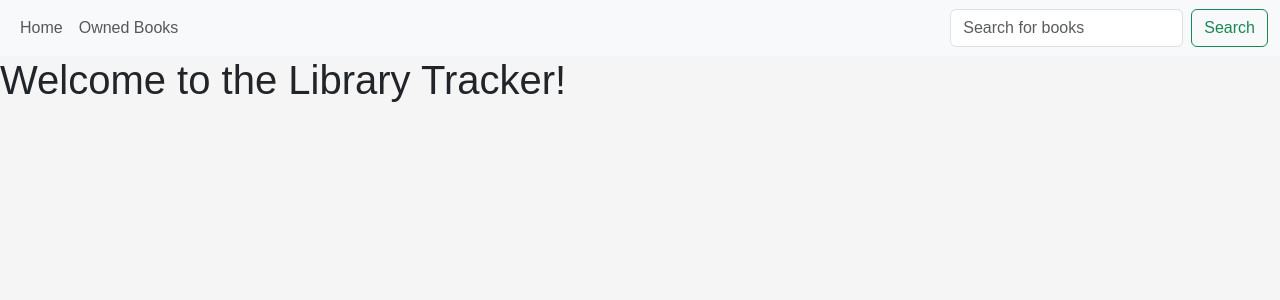
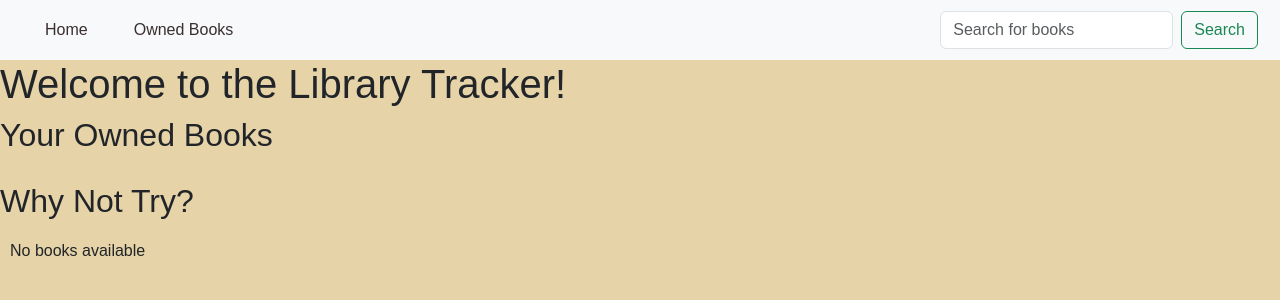
Before and after one commit to kirstyten10/frontend, a React (Create React App) app: page / in a window 1280 px wide. Shown: the top 300 px of the page. Built offline with nearby package versions, Linux system fonts and the light colour scheme.

Commit message:
Added styling and content to the HomePage

```diff
--- a/src/App.css
+++ b/src/App.css
@@ -22,7 +22,7 @@ body {
   font-family: Arial, sans-serif;
   margin: 0;
   padding: 0;
-  background: #f5f5f5;
+  background: #e6d3a7;
 }
 
 .container {
@@ -78,9 +78,8 @@ body {
 }
 
 .book-image {
-  width: 100%;
-  max-width: 200px;
-  height: auto;
+  width: 250px;
+  height: 350px;
   cursor: pointer;
   border-radius: 8px;
   transition: transform 0.2s ease-in-out;
@@ -98,15 +97,45 @@ body {
   text-align: center;
 }
 
-@media (max-width: 1200px) {
+@media (max-width: 1700px) {
   .book-container {
     grid-template-columns: repeat(4, 1fr);
   }
+
+  .book-image {
+    width: 300px;
+    height: 400px;
+    cursor: pointer;
+    border-radius: 8px;
+    transition: transform 0.2s ease-in-out;
+  }
 }
 
-@media (max-width: 768px) {
+@media (max-width: 1400px) {
+  .book-container {
+    grid-template-columns: repeat(4, 1fr);
+  }
+
+  .book-image {
+    width: 250px;
+    height: 350px;
+    cursor: pointer;
+    border-radius: 8px;
+    transition: transform 0.2s ease-in-out;
+  }
+}
+
+@media (max-width: 1100px) {
   .book-container {
     grid-template-columns: repeat(2, 1fr);
+  }
+
+  .book-image {
+    width: 250px;
+    height: 350px;
+    cursor: pointer;
+    border-radius: 8px;
+    transition: transform 0.2s ease-in-out;
   }
 }
 
@@ -114,4 +143,61 @@ body {
   .book-container {
     grid-template-columns: 1fr;
   }
+
+  .book-image {
+    width: 250px;
+    height: 350px;
+    cursor: pointer;
+    border-radius: 8px;
+    transition: transform 0.2s ease-in-out;
+  }
 }
+
+.book-scroll-container {
+  display: flex;
+  overflow-x: auto;
+  padding: 10px;
+  gap: 10px;
+}
+
+.book-item {
+  min-width: 150px;
+  text-align: center;
+}
+
+.book-title {
+  margin-top: 8px;
+  font-weight: bold;
+}
+
+button {
+  padding: 10px;
+  background-color: #3a7563;
+  color: white;
+  border: none;
+  cursor: pointer;
+  border-radius: 5px;
+}
+
+button:hover {
+  background-color: #59a985;
+}
+
+.navbar {
+  background-color: #3a7563;
+  color: #392f2f;
+  padding: 10px;
+  display: flex;
+  justify-content: space-between;
+  align-items: center;
+}
+
+.navbar a {
+  color: #392f2f;
+  text-decoration: none;
+  margin: 0 15px;
+}
+
+.navbar a:hover {
+  text-decoration: underline;
+}
--- a/src/HomePage.js
+++ b/src/HomePage.js
@@ -1,12 +1,97 @@
-import React from 'react';
+import React, { useState, useEffect } from 'react';
 import Navbar from './Navbar';
+import { useNavigate } from 'react-router-dom';
 
 const HomePage = () => {
+    const [ownedBooks, setOwnedBooks] = useState([]);
+    const [visibleBooksCount] = useState(20);
+    const [randomBooks, setRandomBooks] = useState([]);
+    const navigate = useNavigate();
+
+    useEffect(() => {
+        const storedBooks = JSON.parse(localStorage.getItem('ownedBooks')) || [];
+        setOwnedBooks(storedBooks);
+
+        if (storedBooks.length > 0) {
+            setRandomBooks(getRandomBooks(storedBooks, 20));
+        }
+    }, []);
+
+    const handleBookClick = (bookId) => {
+        navigate(`/book-details/${bookId}`);
+    };
+
+    const getRandomBooks = (books, count) => {
+        const shuffledBooks = [...books];
+        for (let i = shuffledBooks.length - 1; i > 0; i--) {
+            const j = Math.floor(Math.random() * (i + 1));
+            [shuffledBooks[i], shuffledBooks[j]] = [shuffledBooks[j], shuffledBooks[i]];
+        }
+        return shuffledBooks.slice(0, count);
+    };
+
+    const handleViewMore = () => {
+        navigate('/owned-books');
+    };
+
+    const handleViewMoreBooks = () => {
+        navigate('/search');
+    };
+
     return (
         <div>
             <Navbar />
             <div className="home-content">
                 <h1>Welcome to the Library Tracker!</h1>
+                <h2>Your Owned Books</h2>
+
+                <div className="book-scroll-container"
+                    style={{ overflowX: 'auto', display: 'flex' }}>
+                    {ownedBooks.slice(0, visibleBooksCount).map((book) => (
+                        <div key={book.book_id} className="book-item" style={{ minWidth: '200px', marginRight: '10px' }}>
+                            <img
+                                src={book.imageUrl}
+                                alt={book.title}
+                                style={{ width: '100%' }}
+                                onClick={() => handleBookClick(book.book_id)} />
+                        </div>
+
+                    ))}
+                    {ownedBooks.length > visibleBooksCount && (
+                        <button onClick={handleViewMore} style={{ marginTop: '10px' }}>
+                            View More
+                        </button>
+                    )}
+                </div>
+
+
+
+                <div className="try-section">
+                    <h2>Why Not Try?</h2>
+
+                    <div className="book-scroll-container"
+                        style={{ overflowX: 'auto', display: 'flex' }}>
+                        {randomBooks.length > 0 ? (
+                            randomBooks.map((book) => (
+                                <div key={book.book_id} className="book-item" style={{ minWidth: '200px', marginRight: '10px' }}>
+                                    <img
+                                        src={book.imageUrl}
+                                        alt={book.title}
+                                        style={{ width: '100%' }}
+                                        onClick={() => handleBookClick(book.book_id)}
+                                    />
+                                </div>
+                            ))
+                        ) : (
+                            <p>No books available</p>
+                        )}
+                        {ownedBooks.length > visibleBooksCount && (
+                            <button onClick={handleViewMoreBooks} style={{ marginTop: '10px' }}>
+                                View More
+                            </button>
+                        )}
+                    </div>
+                </div>
             </div>
         </div>
     );
--- a/src/Navbar.js
+++ b/src/Navbar.js
@@ -1,12 +1,11 @@
 import React, { useState } from 'react';
 import { useNavigate } from 'react-router-dom';
-import { Button, Container, Form, Navbar, Nav, NavDropdown } from 'react-bootstrap';
+import { Button, Container, Form, Navbar, Nav, } from 'react-bootstrap';
 
 const NavScrollExample = () => {
     const [searchTerm, setSearchTerm] = useState('');
     const navigate = useNavigate();
 
-    // Handle Search
     const handleSearch = (e) => {
         e.preventDefault();
         if (searchTerm.trim() !== "") {
--- a/src/OwnedBooks.js
+++ b/src/OwnedBooks.js
@@ -1,5 +1,5 @@
 import React, { useState, useEffect } from 'react';
-import { useLocation, useNavigate } from 'react-router-dom';
+import { useNavigate } from 'react-router-dom';
 import Navbar from './Navbar';
 
 const OwnedBooks = () => {
@@ -48,6 +48,7 @@ const OwnedBooks = () => {
                                 onClick={() => handleBookClick(book.book_id)}
                             />
                             <div className="book-title">{book.title}</div>
+                            <div className="book-author">{book.authors}</div>
                             {isBookOwned(book) ? (
                                 <button onClick={() => handleRemoveFromOwnedBooks(book)}>Remove From Owned</button>
                             ) : (
--- a/src/SearchPage.js
+++ b/src/SearchPage.js
@@ -47,14 +47,12 @@ const SearchPage = () => {
         const updatedBooks = [...ownedBooks, book];
         setOwnedBooks(updatedBooks);
         localStorage.setItem('ownedBooks', JSON.stringify(updatedBooks));
-        alert(`${book.title} successfully added to your owned books`);
     };
 
     const handleRemoveFromOwnedBooks = (book) => {
         const updatedBooks = ownedBooks.filter((b) => b.book_id !== book.book_id);
         setOwnedBooks(updatedBooks);
         localStorage.setItem('ownedBooks', JSON.stringify(updatedBooks));
-        alert(`${book.title} has been removed from your owned books`);
     };
 
     const isBookOwned = (book) => {
@@ -82,6 +80,7 @@ const SearchPage = () => {
                                 />
                             )}
                             <div className="book-title">{book.title}</div>
+                            <div className="book-author">{book.authors}</div>
                             {isBookOwned(book) ? (
                                 <button onClick={() => handleRemoveFromOwnedBooks(book)}>Remove From Owned</button>
                             ) : (
```
